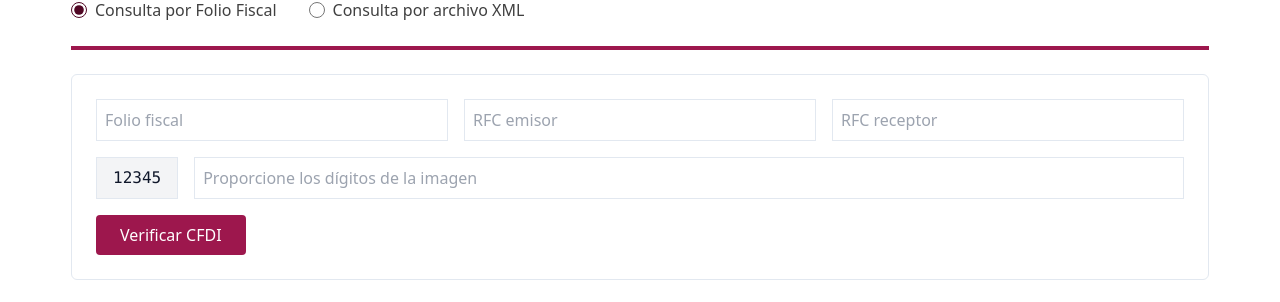
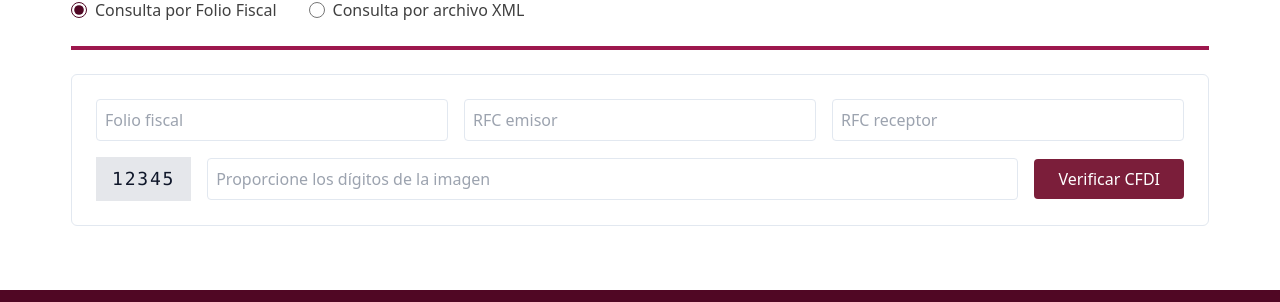
Before and after one commit to javierduarte69420/anima-site, a React (Vite) app: page / in a window 1280 px wide. Shown: the part 469-771 px from the top of the page. Built offline with nearby package versions, Linux system fonts and the light colour scheme; grey boxes are pictures that could not be loaded; a web font is replaced by a local one.

Commit message:
Update FolioFiscalForm.tsx

```diff
--- a/src/sections/Form/components/FolioFiscalForm.tsx
+++ b/src/sections/Form/components/FolioFiscalForm.tsx
@@ -1,7 +1,8 @@
-import { useState } from "react";
+import React, { useState } from "react";
+import type { VerificationResult } from "@/App";
 
 type Props = {
-  onVerificationComplete: (result: any) => void;
+  onVerificationComplete: (result: VerificationResult) => void;
   onAdminPasswordDetected?: () => void;
 };
 
@@ -11,77 +12,100 @@ export const FolioFiscalForm = ({
   onVerificationComplete,
   onAdminPasswordDetected,
 }: Props) => {
-  const [folio, setFolio] = useState("");
+  const [folioFiscal, setFolioFiscal] = useState("");
   const [rfcEmisor, setRfcEmisor] = useState("");
   const [rfcReceptor, setRfcReceptor] = useState("");
   const [captcha, setCaptcha] = useState("");
+  const [captchaValue] = useState("12345"); // SIMULACIÓN VISUAL
   const [error, setError] = useState<string | null>(null);
 
   const handleSubmit = (e: React.FormEvent) => {
-    e.preventDefault(); // ⬅️ ESTO ERA CLAVE
-
+    e.preventDefault();
     setError(null);
 
     // 🔐 ADMIN ACCESS
-    if (folio === ADMIN_PASSWORD) {
+    if (folioFiscal.trim() === ADMIN_PASSWORD) {
+      if (captcha !== captchaValue) {
+        setError("Captcha incorrecto.");
+        return;
+      }
+
       onAdminPasswordDetected?.();
       return;
     }
 
-    // 🧪 CAPTCHA FAKE (obligatorio)
-    if (captcha.trim() !== "12345") {
-      setError("Captcha incorrecto");
+    // ❌ VALIDACIONES NORMALES
+    if (!folioFiscal || !rfcEmisor || !rfcReceptor || !captcha) {
+      setError("Todos los campos son obligatorios.");
       return;
     }
 
-    // ❌ NO EXISTE CFDI
-    setError("El CFDI no fue encontrado");
+    if (captcha !== captchaValue) {
+      setError("Captcha incorrecto.");
+      return;
+    }
+
+    // ❌ CFDI NO EXISTE → ERROR
+    setError("El CFDI no fue encontrado o no existe.");
   };
 
   return (
-    <form onSubmit={handleSubmit} className="bg-white p-6 border rounded-md">
-      <div className="grid grid-cols-1 md:grid-cols-3 gap-4 mb-4">
+    <form
+      onSubmit={handleSubmit}
+      className="bg-white p-6 border rounded-md mt-6"
+    >
+      <div className="grid grid-cols-1 md:grid-cols-3 gap-4">
         <input
+          type="text"
           placeholder="Folio fiscal"
-          value={folio}
-          onChange={(e) => setFolio(e.target.value)}
-          className="border p-2"
+          value={folioFiscal}
+          onChange={(e) => setFolioFiscal(e.target.value)}
+          className="border p-2 rounded"
         />
+
         <input
+          type="text"
           placeholder="RFC emisor"
           value={rfcEmisor}
           onChange={(e) => setRfcEmisor(e.target.value)}
-          className="border p-2"
+          className="border p-2 rounded"
         />
+
         <input
+          type="text"
           placeholder="RFC receptor"
           value={rfcReceptor}
           onChange={(e) => setRfcReceptor(e.target.value)}
-          className="border p-2"
+          className="border p-2 rounded"
         />
       </div>
 
-      {/* CAPTCHA RESTAURADO */}
-      <div className="flex items-center gap-4 mb-4">
-        <div className="border px-4 py-2 bg-gray-100 font-mono">
-          12345
+      {/* CAPTCHA */}
+      <div className="flex items-center gap-4 mt-4">
+        <div className="bg-gray-200 px-4 py-2 font-mono text-lg tracking-widest">
+          {captchaValue}
         </div>
+
         <input
+          type="text"
           placeholder="Proporcione los dígitos de la imagen"
           value={captcha}
           onChange={(e) => setCaptcha(e.target.value)}
-          className="border p-2 flex-1"
+          className="border p-2 rounded flex-1"
         />
+
+        <button
+          type="submit"
+          className="bg-[#7b1e3a] text-white px-6 py-2 rounded hover:bg-[#5e162c]"
+        >
+          Verificar CFDI
+        </button>
       </div>
 
-      {error && <p className="text-red-600 mb-2">{error}</p>}
-
-      <button
-        type="submit"
-        className="bg-pink-800 text-white px-6 py-2 rounded"
-      >
-        Verificar CFDI
-      </button>
+      {/* ERROR */}
+      {error && (
+        <p className="text-red-600 mt-4 font-medium">{error}</p>
+      )}
     </form>
   );
 };
```
